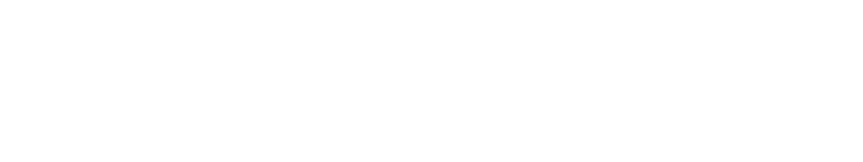
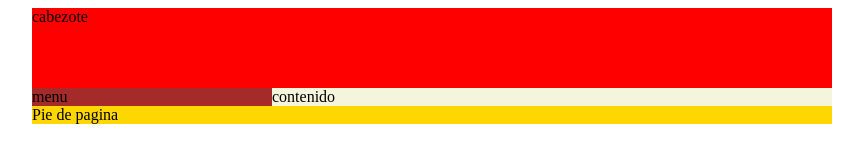
Before and after one commit to V23DAA/DesarrolloWeb, a plain HTML site: page index.html in a window 1280 px wide. Shown: the whole page, without its empty margins (208-1071 px from the left). Drawn offline with Linux system fonts and the light colour scheme.

Commit message:
se crearon index y floats.css y se crearoon bases

```diff
--- /dev/null
+++ b/floats.css
@@ -0,0 +1,32 @@
+.container{
+    background: orange;
+    max-width: 800px;
+    margin: 0 auto;
+}
+
+.cabezote{
+    background: red;
+    height: 80px;
+
+}
+
+.encerradp{
+
+}
+
+.contenido{
+    background: beige;
+    width: 70%;
+    float: left;
+}
+
+.menu{
+    background: brown;
+    width: 30%;
+    float: left;
+}
+
+.footer{
+    background: gold;
+    clear: both;
+}
--- a/index.html
+++ b/index.html
@@ -4,9 +4,27 @@
     <meta charset="UTF-8">
     <meta http-equiv="X-UA-Compatible" content="IE=edge">
     <meta name="viewport" content="width=device-width, initial-scale=1.0">
-    <title>Document</title>
+    <title>Estructuras con float</title>
+    <link rel="stylesheet" href="floats.css">
 </head>
 <body>
+    <div class="container">
+        <div class="cabezote">
+            cabezote
+        </div>
 
+        <div class="encerrado">
+            <div class="menu">
+                menu
+            </div>
+            <div class="contenido">
+                contenido
+            </div>
+        </div>
+
+        <div class="footer">
+            Pie de pagina
+        </div>
+    </div>
 </body>
 </html>
```
